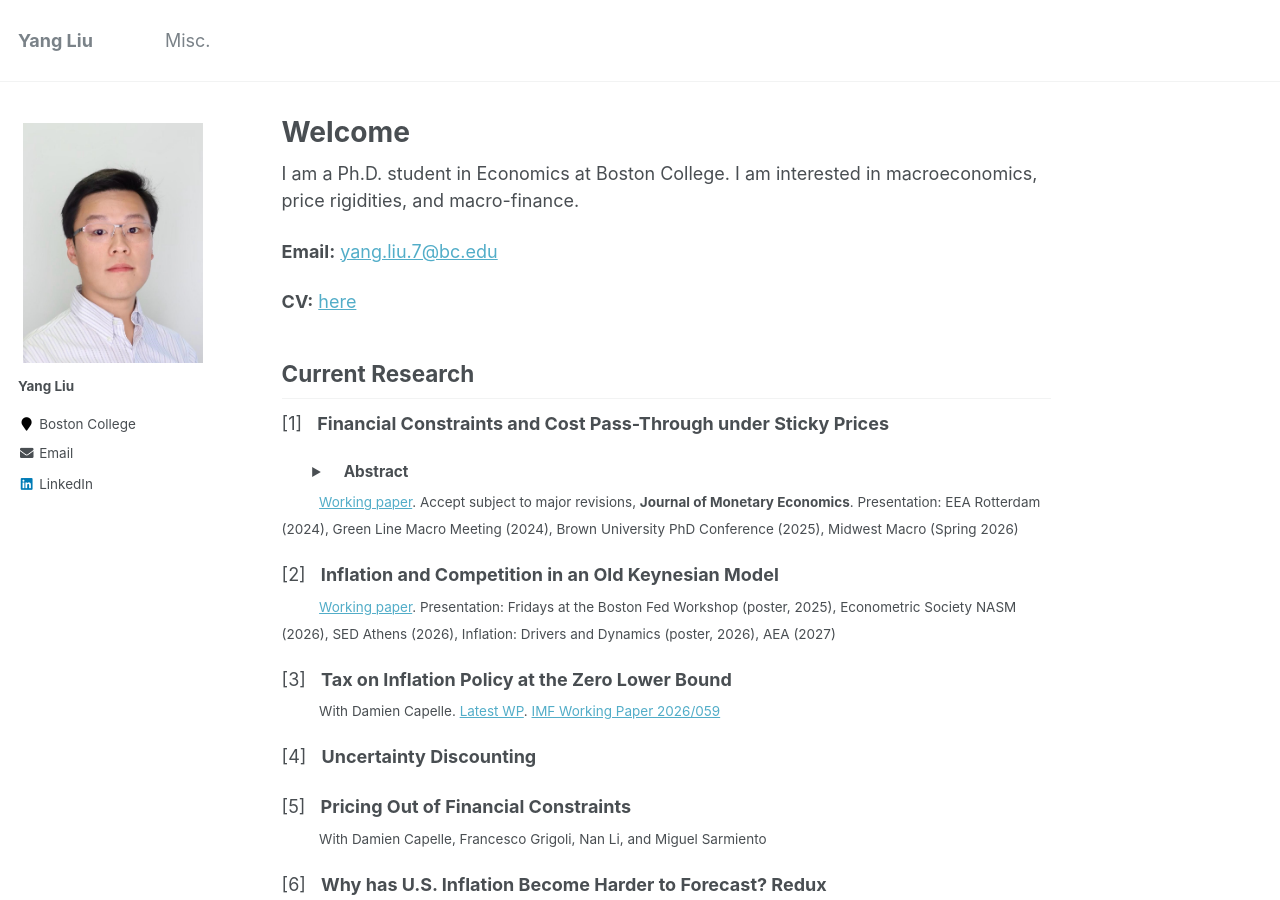
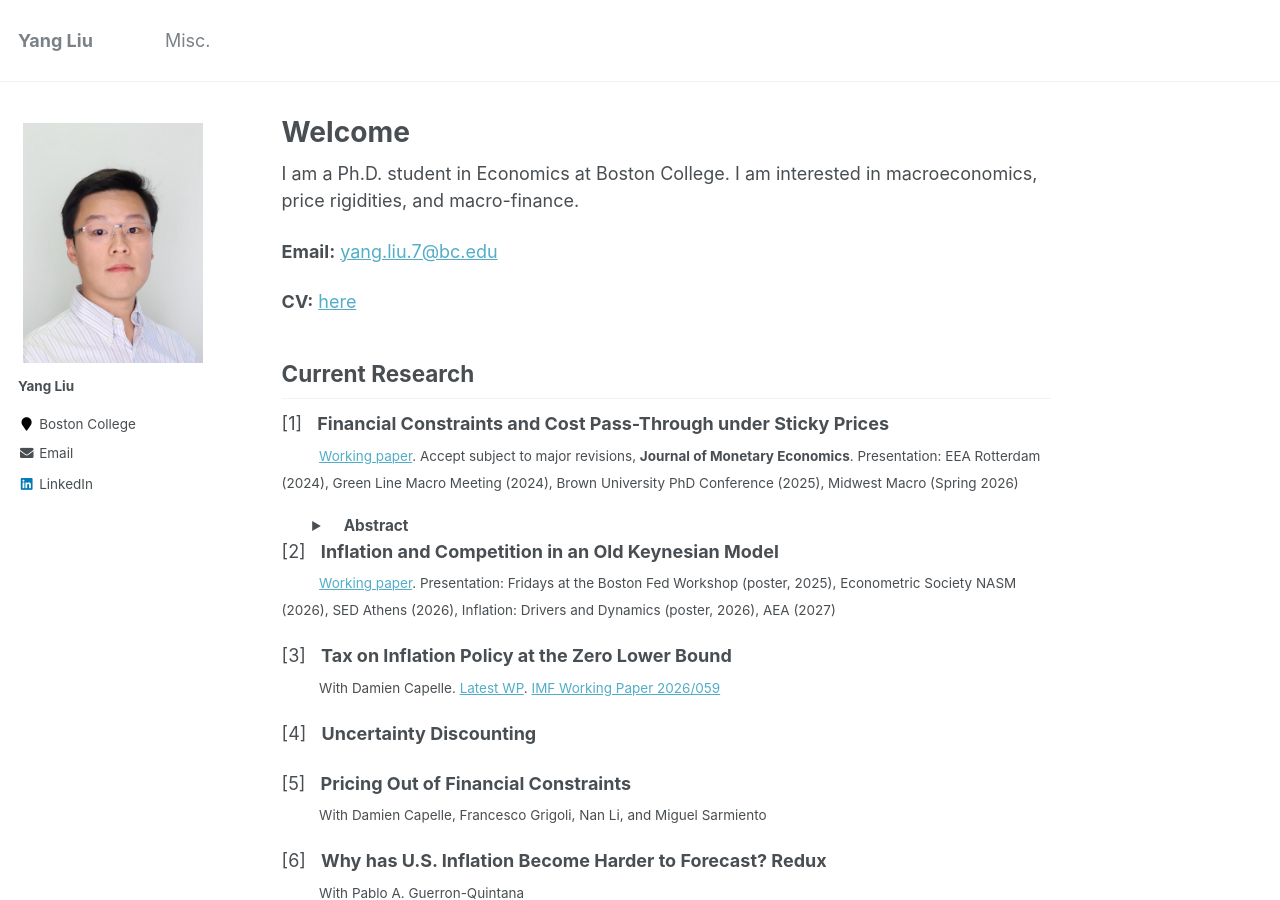
Before and after one commit to yangliu-95/yangliu-95.github.io, a Jekyll site: the page built from _pages/home.md, in a window 1280 px wide and 900 px high. Built offline with Jekyll 4.4.1, drawn with Linux system fonts in a browser that asks for light colours.

```diff
--- a/_pages/home.md
+++ b/_pages/home.md
@@ -18,13 +18,11 @@ I am a Ph.D. student in Economics at Boston College. I am interested in macroeco
 ## Current Research
 
 [1] &nbsp; **Financial Constraints and Cost Pass-Through under Sticky Prices**  <br>
+<sub> &emsp;&emsp;&ensp; [Working paper](https://papers.ssrn.com/sol3/papers.cfm?abstract_id=5259321). Accept subject to major revisions, **Journal of Monetary Economics**. Presentation: EEA Rotterdam (2024), Green Line Macro Meeting (2024), Brown University PhD Conference (2025), Midwest Macro (Spring 2026) </sub>
 <details class="abstract-toggle">
 <summary><b>&emsp;Abstract</b></summary>
 <p>2.</p>
 </details>
-
-<sub> &emsp;&emsp;&ensp; [Working paper](https://papers.ssrn.com/sol3/papers.cfm?abstract_id=5259321). Accept subject to major revisions, **Journal of Monetary Economics**. Presentation: EEA Rotterdam (2024), Green Line Macro Meeting (2024), Brown University PhD Conference (2025), Midwest Macro (Spring 2026) </sub>
-
 
 [2] &nbsp; **Inflation and Competition in an Old Keynesian Model**  <br>
 <sub> &emsp;&emsp;&ensp; [Working paper](https://papers.ssrn.com/sol3/papers.cfm?abstract_id=6084028). Presentation: Fridays at the Boston Fed Workshop (poster, 2025), Econometric Society NASM (2026), SED Athens (2026), Inflation: Drivers and Dynamics (poster, 2026), AEA (2027) </sub>
```
